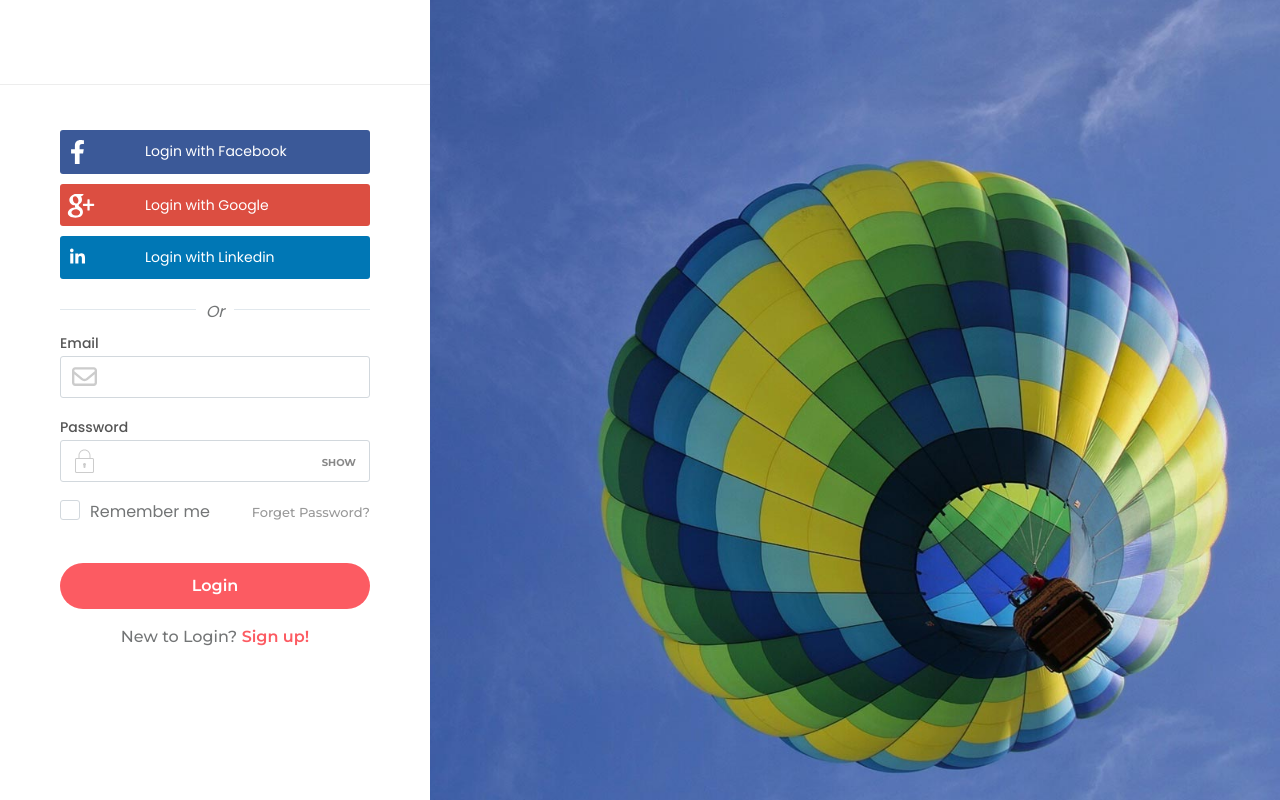
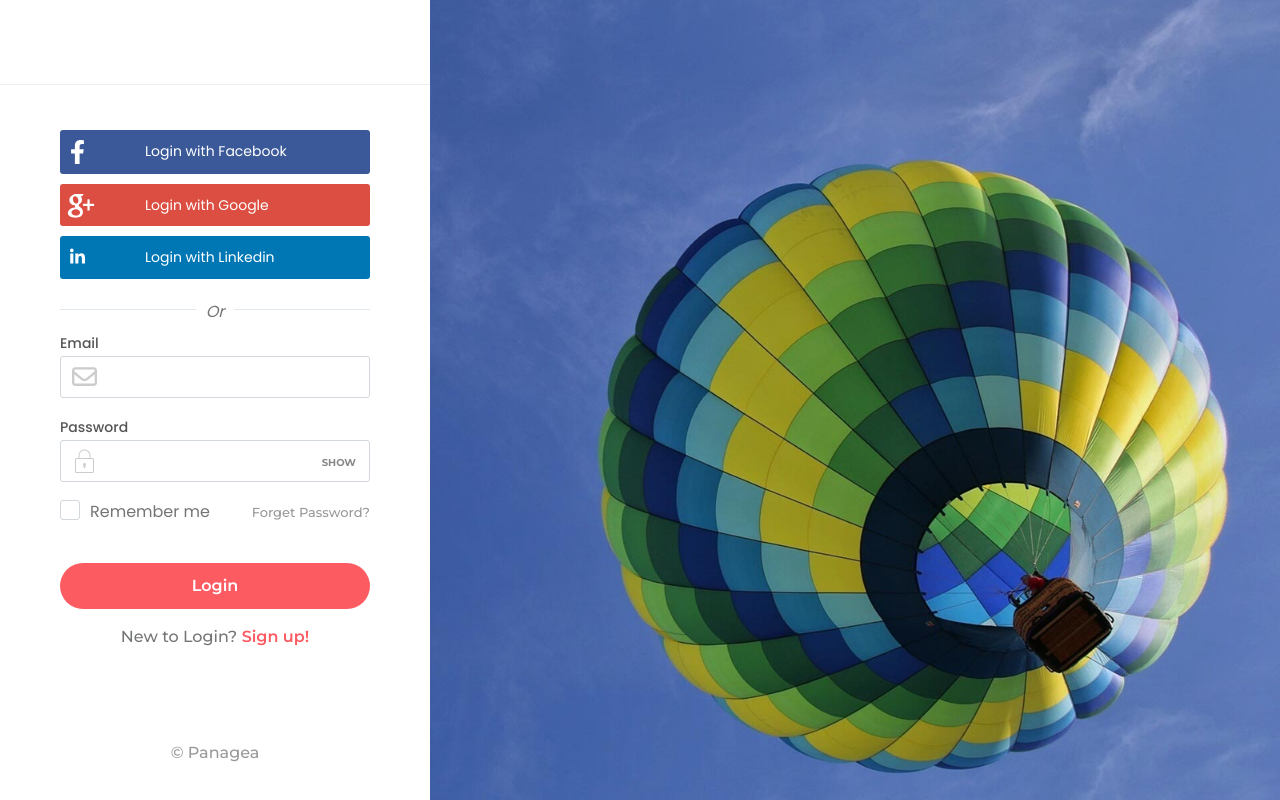
Before and after one commit to FeridQarayev/beautiful_places_app, a React (Create React App) app in the folder client/: page /login in a window 1280 px wide. Built offline with nearby package versions, Linux system fonts and the light colour scheme.

Commit message:
ui finished

```diff
--- a/client/src/pages/login/index.tsx
+++ b/client/src/pages/login/index.tsx
@@ -81,6 +81,7 @@ function Login(): JSX.Element {
               </div>
             </div>
           </form>
+          <div className={style.copy}>© Panagea</div>
         </aside>
       </div>
     </div>
--- a/client/src/pages/login/style.module.scss
+++ b/client/src/pages/login/style.module.scss
@@ -283,7 +283,7 @@ $background-color_8: #fff;
   line-height: 1;
   transition: all 0.3s ease-in-out;
   margin-top: 35px;
-  &:hover{
+  &:hover {
     background: #0054a6;
     color: #fff;
   }
@@ -300,5 +300,20 @@ $background-color_8: #fff;
     text-decoration: none;
     transition: all 0.3s ease-in-out;
     outline: none;
+    &:hover {
+      color: #111;
+      text-decoration: none;
+      outline: none;
+    }
   }
 }
+.copy {
+  text-align: center;
+  position: absolute;
+  height: 30px;
+  left: 0;
+  bottom: 30px;
+  width: 100%;
+  color: #999;
+  font-weight: 500;
+}
```
